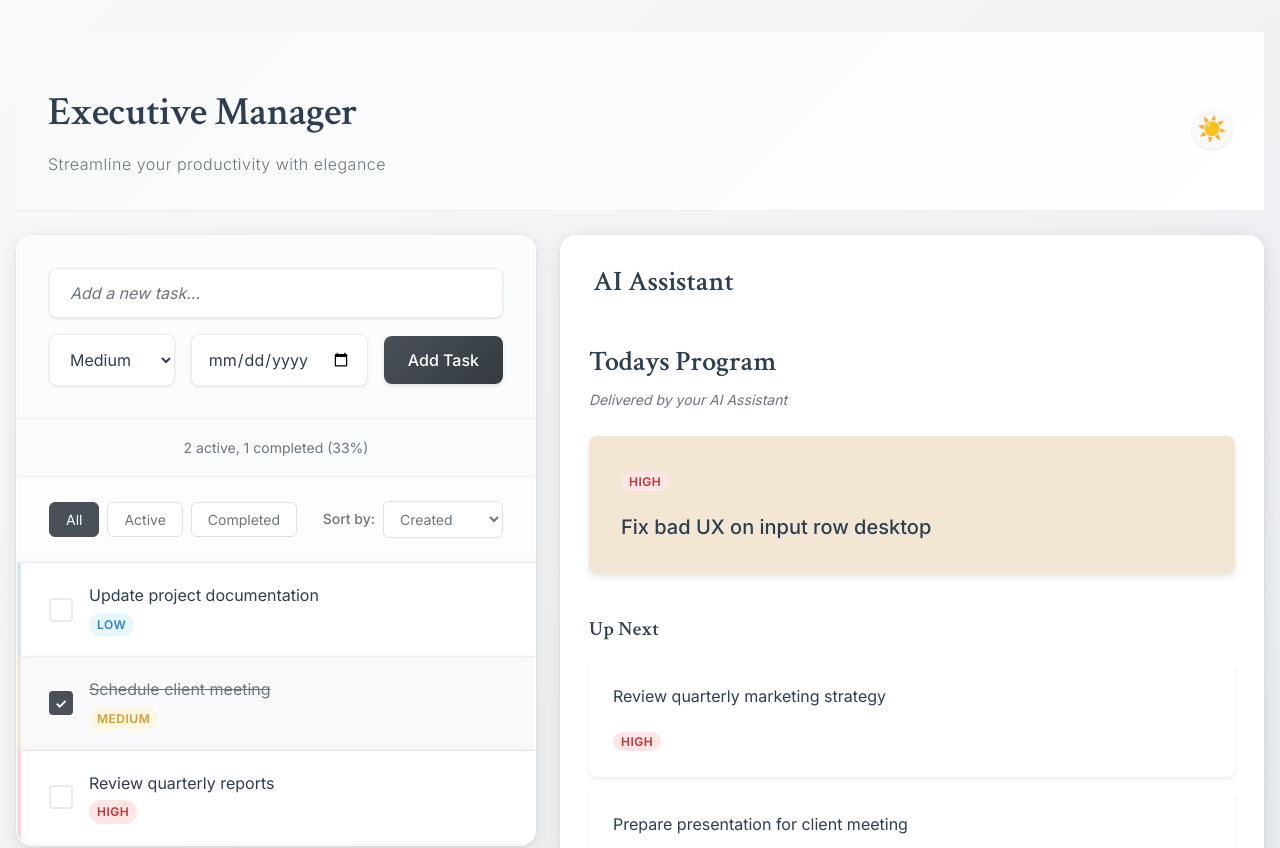
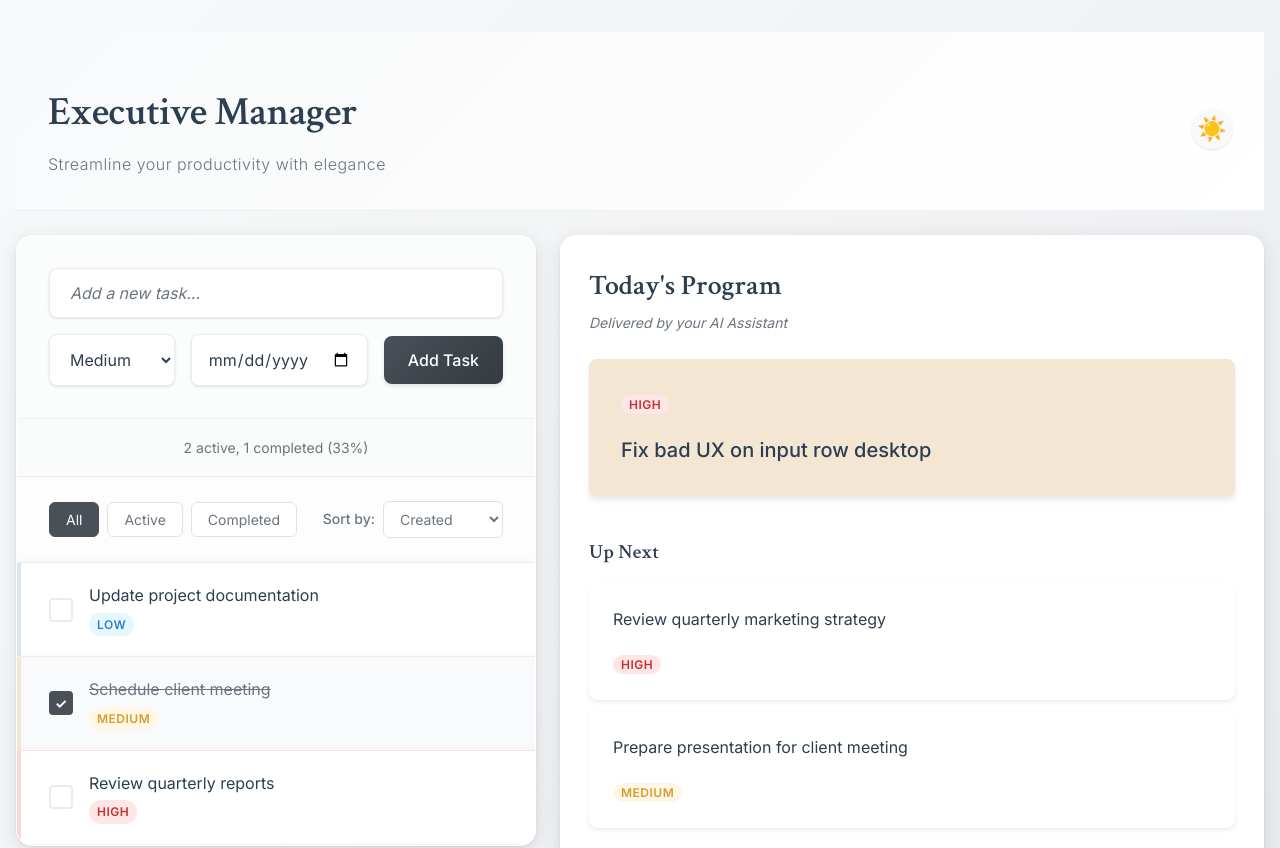
Before and after one commit to StargrrlMoonlight/SettingUpMcpServers, a React (Vite) app: page / in a window 1280 px wide. Shown: the top 848 px of the page. Built offline with nearby package versions, Linux system fonts and the light colour scheme.

Commit message:
style: remove planner header and correct title punctuation in AIDayPlanner component

```diff
--- a/src/App.css
+++ b/src/App.css
@@ -60,18 +60,6 @@ body {
   max-width: 100%;
 }
 
-.planner-header {
-  padding: 1.5rem 2rem 0;
-}
-
-.planner-header h2 {
-  font-family: 'Crimson Text', serif;
-  font-size: 1.75rem;
-  font-weight: 600;
-  color: var(--color-primary);
-  margin-bottom: 0.5rem;
-}
-
 /* Vibe theme container effects */
 [data-theme="vibe"] .container {
   background: var(--color-container-bg);
--- a/src/App.jsx
+++ b/src/App.jsx
@@ -131,9 +131,6 @@ Example usage:
               />
             </div>
             <div className="container planner-container">
-              <div className="planner-header">
-                <h2>AI Assistant</h2>
-              </div>
               <AIDayPlanner />
             </div>
           </div>
--- a/src/components/AIDayPlanner.jsx
+++ b/src/components/AIDayPlanner.jsx
@@ -35,7 +35,7 @@ function AIDayPlanner() {
 
     return (
         <div className="ai-planner">
-            <h2 className="ai-planner-title">Todays Program</h2>
+            <h2 className="ai-planner-title">Today's Program</h2>
             <p className="ai-planner-subtitle">Delivered by your AI Assistant</p>
 
             {/* Focused Task */}
```
